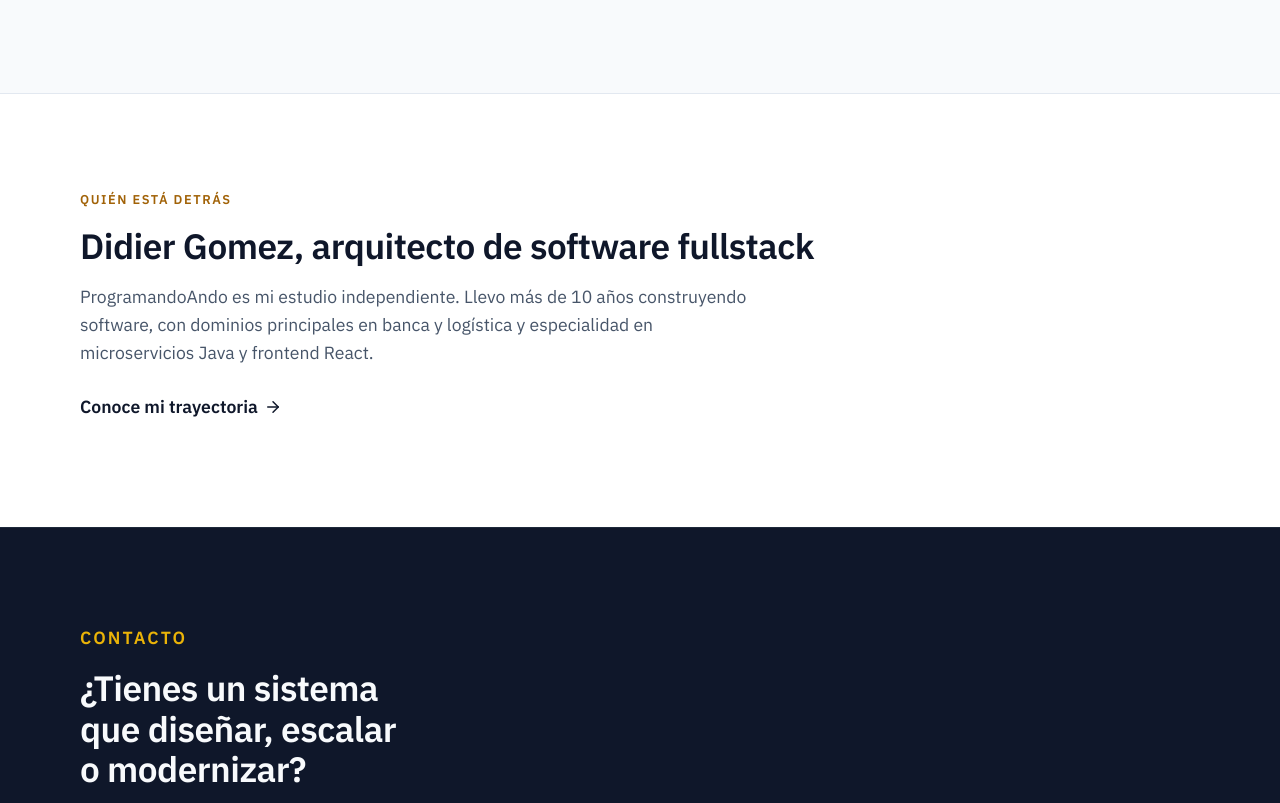
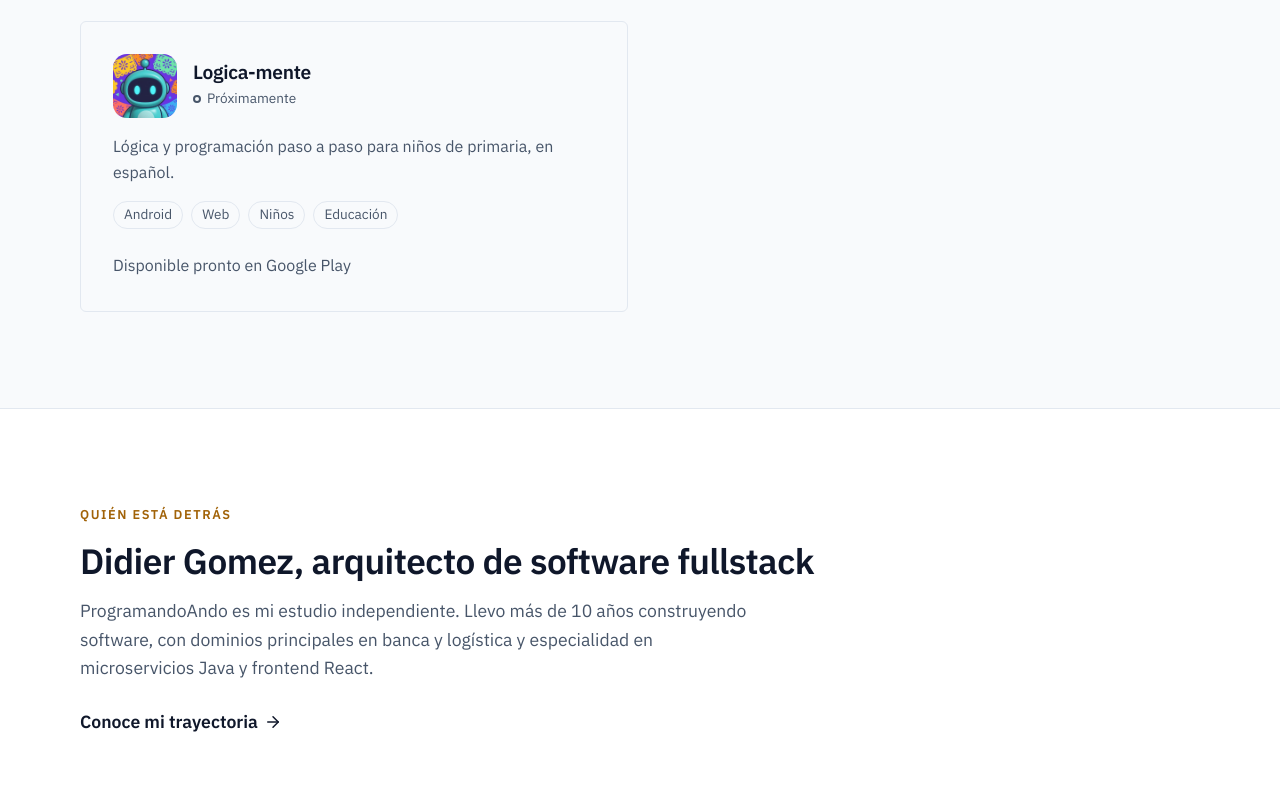
Before and after one commit to ProgramandoAndoMX/programandoandomx.github.io, a plain HTML site: page index.html in a window 1280 px wide. Shown: the part 1752-2555 px from the top of the page. Drawn offline with Linux system fonts and the light colour scheme.

Commit message:
feat(hub): add Logica-mente as coming soon

```diff
--- a/index.html
+++ b/index.html
@@ -104,6 +104,20 @@
             <a class="btn" href="https://play.google.com/store/apps/details?id=com.programandoandomx.sheetify">Ver en Google Play <svg viewBox="0 0 24 24" aria-hidden="true"><path d="M7 17 17 7"/><path d="M7 7h10v10"/></svg></a>
           </div>
         </article>
+        <article class="app">
+          <div class="app-head">
+            <img class="app-icon" src="/assets/img/logica-mente.webp" width="64" height="64" alt="Icono de Logica-mente: un robot turquesa frente a papel picado de colores">
+            <div>
+              <h3>Logica-mente</h3>
+              <span class="badge soon">Próximamente</span>
+            </div>
+          </div>
+          <p>Lógica y programación paso a paso para niños de primaria, en español.</p>
+          <ul class="tags"><li>Android</li><li>Web</li><li>Niños</li><li>Educación</li></ul>
+          <div class="app-actions">
+            <span class="note">Disponible pronto en Google Play</span>
+          </div>
+        </article>
       </div>
     </div>
   </section>
```
Also changed, not shown: en/index.html (+14 -0 lines), assets/img/logica-mente.webp (added).
